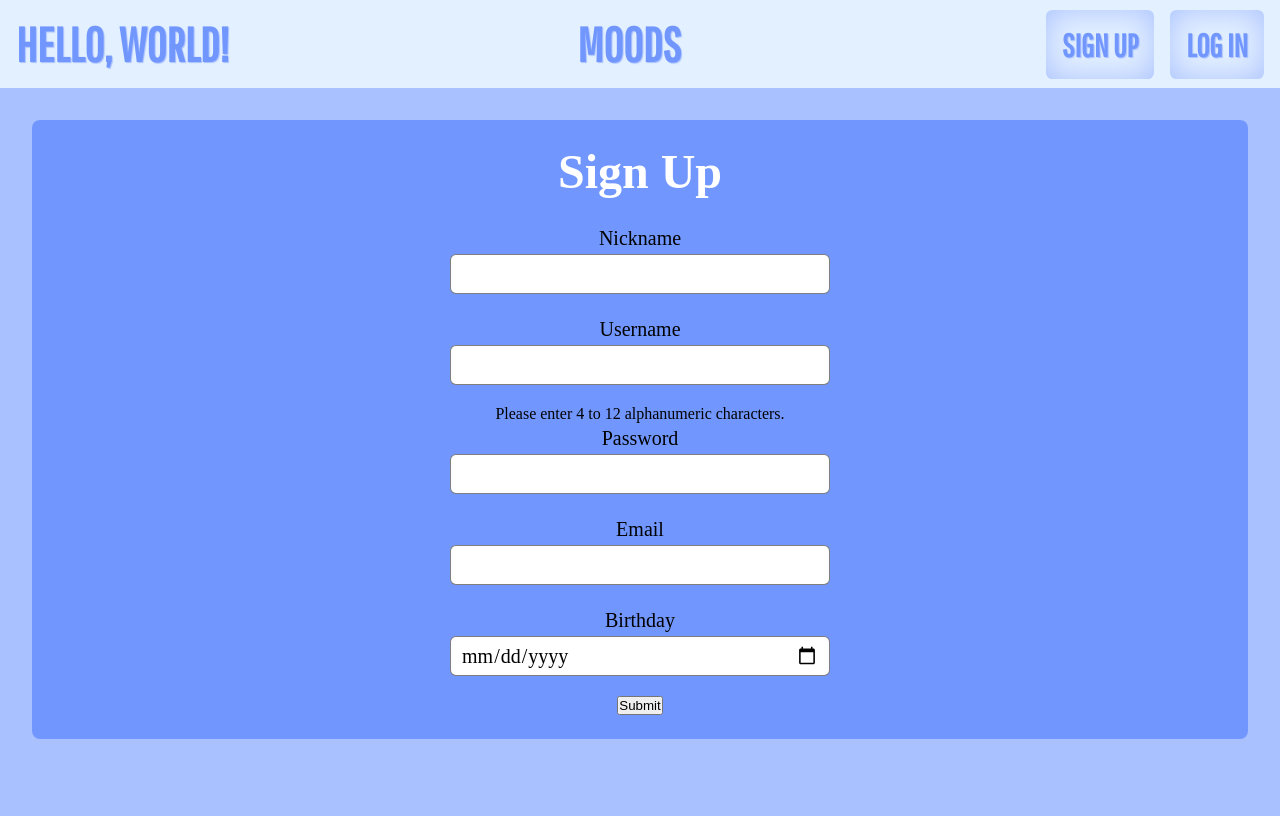
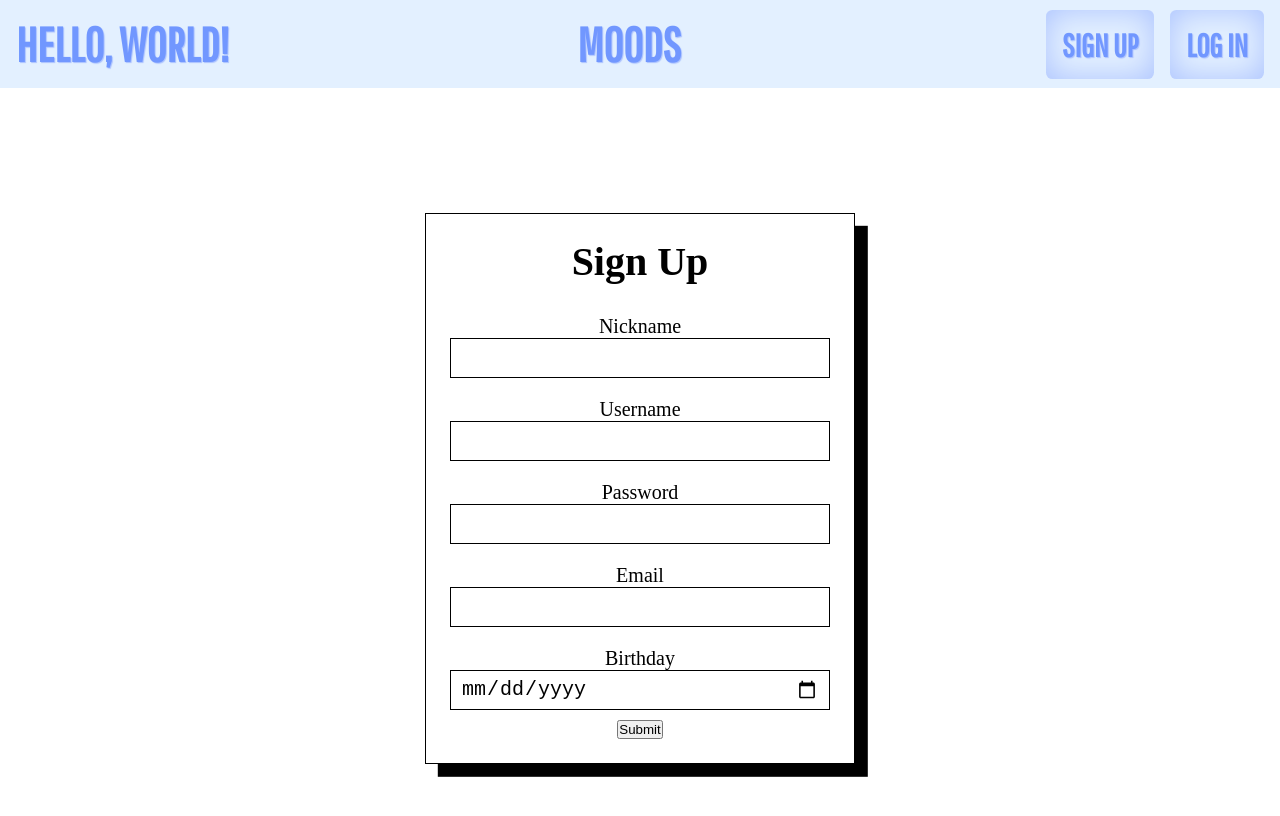
Before and after one commit to AliceWeng/Hello-World, a React (Create React App) app: page /signup in a window 1280 px wide. Shown: the top 816 px of the page. Built offline with nearby package versions, Linux system fonts and the light colour scheme.

Commit message:
added new styling to registration form

```diff
--- a/src/App.css
+++ b/src/App.css
@@ -10,25 +10,48 @@
   --blue: #aac1ff;
   --darkBlue: #7197ff;
   --lightBlue: #e3f0ff;
+  --background: white;
+  --accent: black;
 }
 body {
-  background: var(--blue);
+  font-family: "Calibre";
+  background: var(--background);
 }
 h1 {
-  color: white;
-  font-size: 3em;
+  font-size: 2.5em;
   margin-bottom: .5em;
-  font-family: "Calibre";
+  color: var(--accent);
 }
 form {
   display: flex;
   align-items: center;
   flex-direction: column;
   justify-content: center;
-  background: var(--darkBlue);
-  border-radius: .5em;
+  background: var(--background);
+  border: solid 1px var(--accent);
+  box-shadow: .8em .8em var(--accent);
   padding: 1.5em;
   margin: 2em;
+}
+input {
+  height: 2em;
+  width: 19em;
+  padding: .5em;
+  margin-bottom: .5em;
+}
+.error {
+  padding: 1em;
+  width: 23.75em;
+  border-radius: 2em;
+  text-align: center;
+  padding-bottom: .5em;
+  color: var(--background);
+  background: var(--accent);
+
+}
+.hidden {
+  opacity: 0;
+  position: absolute;
 }
 textarea {
   resize: none;
@@ -36,27 +59,21 @@ textarea {
   height: 9em;
 }
 textarea, input {
-  padding: .5em;
-  margin-bottom: 1em;
-  border-radius: .3em;
-  border: solid 1px rgba(0, 0, 0, 0.5);
+
+  border: solid 1px var(--accent);
 }
 textarea:focus, input:focus {
   outline: none;
   border: solid 2px rgba(0, 0, 0, 0.75);
 }
-input {
-  width: 19em;
-  height: 2em;
-  line-height: normal;
+label {
+  margin-top: .5em;
 }
+
 .colorInput {
   padding: 0 .1em;
   background: white;
   cursor: pointer;
-}
-label {
-  margin: .2em;
 }
 .submit {
   margin: 0;
@@ -65,7 +82,6 @@ label {
   cursor: pointer;
 }
 textarea, input, label {
-  font-family: "calibre";
   font-size: 20px;
 }
 nav ul {
@@ -85,11 +101,11 @@ li {
 .navLink::before {
   content: "";
   position: absolute;
-  height: 2px;
+  height: 1px;
   width: 0;
   left: 0;
-  bottom: -17px;
-  background: var(--darkBlue);
+  bottom: -16px;
+  background: var(--accent);
   transition: 500ms ease-in-out;
 }
 .navLink:hover::before {
@@ -115,7 +131,7 @@ li {
 }
 .center {
   display: flex;
-  min-height: 90vh;
+  min-height: 100vh;
   align-items: center;
   justify-content: center;
 }
--- a/src/Components/SignUpForm.jsx
+++ b/src/Components/SignUpForm.jsx
@@ -90,7 +90,7 @@ function SignUpForm() {
     };
 
     return (
-        <section>
+        <section className="center">
             <form onSubmit={handleSubmit}>
                 <h1>Sign Up</h1>
                 <label htmlFor="nickname">Nickname</label>
@@ -115,10 +115,10 @@ function SignUpForm() {
                     onFocus={() => setFocus({...focus, username: true})}
                     onBlur={() => setFocus({...focus, username: false})}
                     required />
-                <p id="username-req" className={invalid.username ? "hidden" : "error"}>
-                    {invalid.username
+                <p id="username-req" className={invalid.username ? "error" : "hidden"}>
+                    { invalid.username
                         ? error.username
-                        : "Please enter 4 to 12 alphanumeric characters."}
+                        : "Please enter 4 to 12 alphanumeric characters." }
                 </p>
                 <label htmlFor="password">Password</label>
                 <input
```
